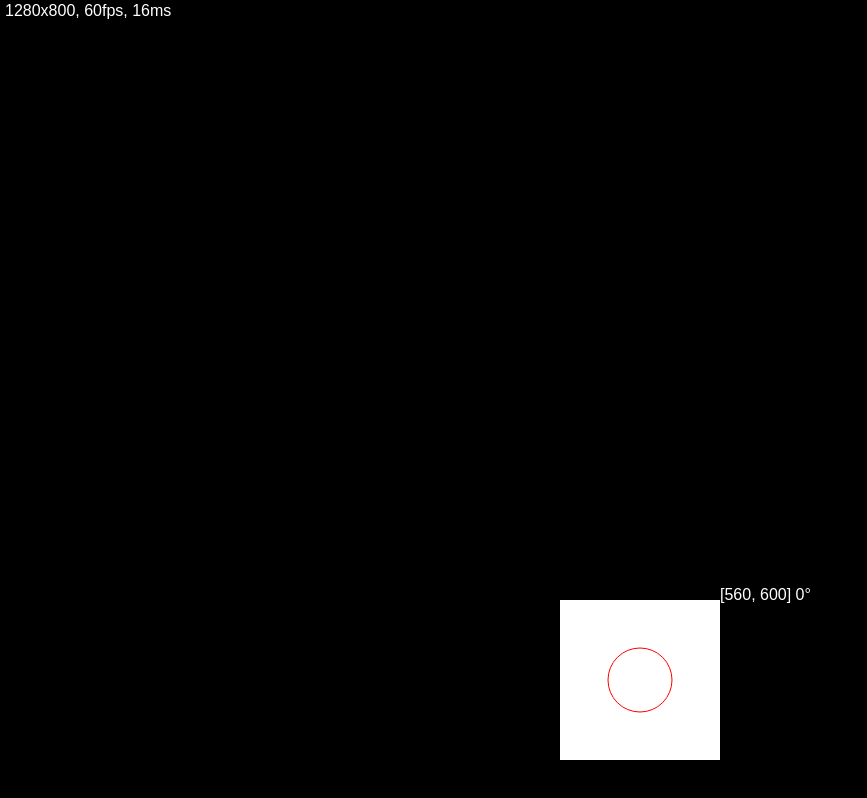
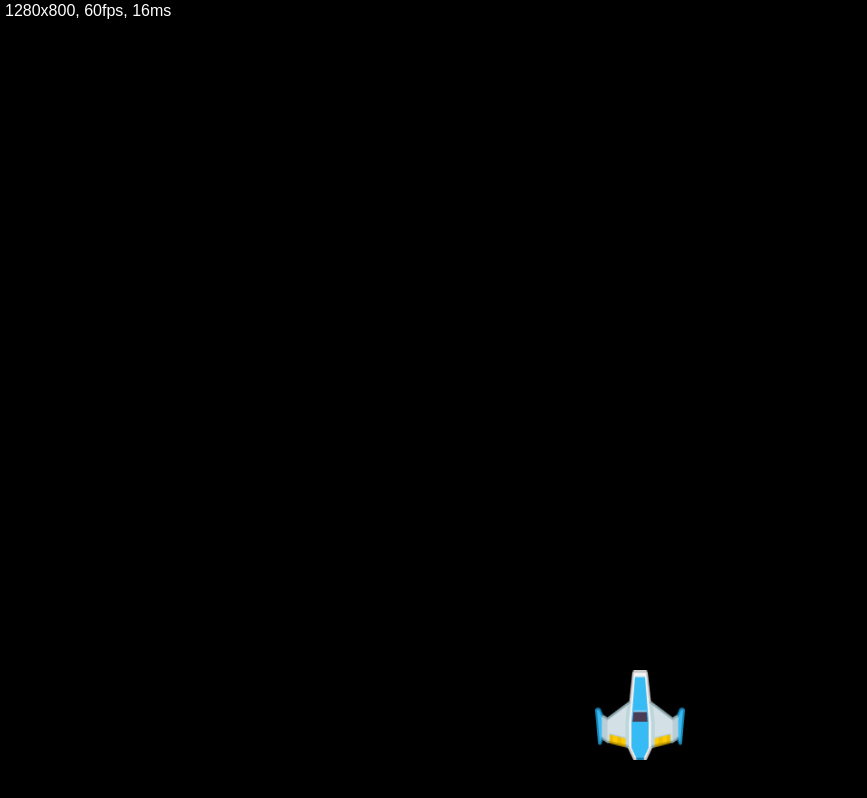
Before and after one commit to rafaelws/galactic-chaos, a website built with Vite: page index.html in a window 1280 px wide. Shown: the whole page, without its empty margins (0-867 px from the left). Built offline with nearby package versions, Linux system fonts and the light colour scheme; a web font is replaced by a local one.

Commit message:
level manager + refactor

```diff
--- a/src/common/controls/Input.ts
+++ b/src/common/controls/Input.ts
@@ -1,4 +1,4 @@
-import { Coordinate, Destroyable } from "@/common";
+import { Coordinate, Destroyable } from "@/common/meta";
 
 export type ControlState = {
   [type in ControlAction]?: ControlStateData;
--- a/src/common/controls/KeyboardAndMouse.ts
+++ b/src/common/controls/KeyboardAndMouse.ts
@@ -1,4 +1,4 @@
-import { ListenerMap, set, unset } from "@/common";
+import { ListenerMap, set, unset } from "@/common/events";
 import { ControlAction, ControlState, InputHandler } from ".";
 
 type ActionMap = { [key: string]: ControlAction };
--- a/src/common/index.ts
+++ /dev/null
@@ -1,4 +0,0 @@
-export * from "./events";
-export * from "./math";
-export * from "./meta";
-export * from "./controls";
--- a/src/common/meta.ts
+++ b/src/common/meta.ts
@@ -31,8 +31,9 @@ export interface GameState {
 }
 
 export interface Drawable {
+  isActive(): boolean;
   update(state: GameState, controls: ControlState): void;
-  draw(c: CanvasRenderingContext2D, state: GameState): void;
+  draw(c: CanvasRenderingContext2D): void;
 }
 
 export interface Destroyable {
--- a/src/index.css
+++ b/src/index.css
@@ -1,3 +1,4 @@
+/*
 :root {
   --color-a: #353535;
   --color-b: #666666;
@@ -6,14 +7,15 @@
   --color-e: #ffffff;
   --color-neon: black;
 }
+*/
 
 * {
+  margin: 0;
+  padding: 0;
   box-sizing: border-box;
 }
 
 body {
-  margin: 0;
-  padding: 0;
   font-size: 2rem;
   overflow: hidden;
 
@@ -28,10 +30,6 @@ body {
 }
 
 code {
-  font-family: source-code-pro, Menlo, Monaco, Consolas, "Courier New";
+  font-family: source-code-pro, Menlo, Monaco, Consolas, "Courier New",
+    monospace;
 }
-
-#root {
-  /* TODO - use a image or a interactive background? */
-  z-index: 1;
-}
--- /dev/null
+++ b/src/level/Level.ts
@@ -0,0 +1,11 @@
+import { Drawable } from "@/common/meta";
+
+export type Step = {
+  (): Drawable[];
+};
+
+export interface Level {
+  steps: Step[];
+  images?: string[];
+  audios?: string[];
+}
--- /dev/null
+++ b/src/level/LevelManager.ts
@@ -0,0 +1,85 @@
+import { loadImages } from "@/common/asset";
+import { ControlState } from "@/common/controls";
+import { Drawable, GameState } from "@/common/meta";
+import { Level } from "./Level";
+
+export class LevelManager {
+  private loaded = false;
+  private loading = false;
+
+  private currentLevel = -1;
+  private finalLevel = -1;
+
+  private currentStep = -1;
+  private finalStep = -1;
+
+  private drawables: Drawable[] = [];
+
+  constructor(private readonly levels: Level[]) {
+    this.nextLevel();
+  }
+
+  private nextLevel() {
+    this.loaded = false;
+    this.loading = false;
+    this.currentLevel++;
+    this.finalLevel = this.levels.length;
+    this.currentStep = -1;
+    this.finalStep = this.level.steps.length;
+  }
+
+  private step(): void {
+    if (this.currentLevel >= this.finalLevel) return;
+    if (this.currentStep < this.finalStep) {
+      this.drawables = this.level.steps[++this.currentStep]();
+    } else {
+      this.nextLevel();
+    }
+  }
+
+  private async load(): Promise<void> {
+    if (this.loading || this.loaded) return;
+
+    this.loading = true;
+
+    // TODO audio
+    const { images } = this.level;
+    if (!!images) {
+      await Promise.all(loadImages(...images));
+    }
+
+    this.loaded = true;
+    this.loading = false;
+  }
+
+  public update(state: GameState, controls: ControlState): void {
+    if (!this.loaded) {
+      this.load();
+      return;
+    }
+
+    if (this.loading) return;
+
+    let actives = [];
+    for (let i = 0; i < this.drawables.length; i++) {
+      let drawable = this.drawables[i];
+      drawable.update(state, controls);
+      if (drawable.isActive()) actives.push(drawable);
+    }
+    this.drawables = actives;
+  }
+
+  public draw(c: CanvasRenderingContext2D): void {
+    if (this.loading || !this.loaded) return;
+    for (let i = 0; i < this.drawables.length; i++) {
+      this.drawables[i].draw(c);
+    }
+    if (this.drawables.length == 0) {
+      this.step();
+    }
+  }
+
+  private get level() {
+    return this.levels[this.currentLevel];
+  }
+}
--- /dev/null
+++ b/src/level/descriptor.ts
@@ -0,0 +1,35 @@
+import { assets, getImage } from "@/common/asset";
+import { Player } from "@/objects";
+import { Level } from "./Level";
+
+function firstStep() {
+  return [new Player(getImage(assets.img.player.self))];
+}
+
+function secondStep() {
+  return [];
+}
+
+function thirdStep() {
+  return [];
+}
+
+function boss() {
+  return [];
+}
+
+export const levels: Level[] = [
+  {
+    images: [
+      assets.img.player.self,
+      assets.img.rock.brown[3],
+      assets.img.rock.brown[4],
+      assets.img.rock.brown[5],
+      assets.img.rock.brown[6],
+      assets.img.ship.level1[0],
+      assets.img.ship.level1[1],
+      assets.img.ship.level1[2],
+    ],
+    steps: [firstStep, secondStep, thirdStep, boss],
+  },
+];
--- /dev/null
+++ b/src/level/index.ts
@@ -0,0 +1,3 @@
+export * from "./descriptor";
+export * from "./Level";
+export * from "./LevelManager";
--- a/src/main.ts
+++ b/src/main.ts
@@ -1,7 +1,6 @@
 // import './style.css'
 // document.querySelector<HTMLDivElement>("#app");
 import "./index.css";
-
 import { start } from "./main/loop";
 
 start();
--- a/src/main/CanvasManager.ts
+++ b/src/main/CanvasManager.ts
@@ -1,4 +1,5 @@
-import { Destroyable, Boundaries, ListenerMap, unset, set } from "@/common";
+import { Destroyable, Boundaries } from "@/common/meta";
+import { ListenerMap, unset, set } from "@/common/events";
 
 export class CanvasManager implements Destroyable {
   public canvas: HTMLCanvasElement;
--- a/src/main/Manager.ts
+++ b/src/main/GameManager.ts
@@ -1,35 +1,28 @@
-import {
-  set,
-  unset,
-  trigger,
-  ListenerMap,
-  KeyboardAndMouse,
-  Destroyable,
-  GameState,
-  InputHandler,
-  Drawable,
-} from "@/common";
-import { Player } from "@/objects";
-
+import { set, unset, trigger, ListenerMap } from "@/common/events";
+import { KeyboardAndMouse, InputHandler } from "@/common/controls";
+import { GameState, Destroyable } from "@/common/meta";
 import { CanvasManager } from "./CanvasManager";
+import { globalDebug } from "./global-debug";
+import { LevelManager, levels } from "@/level";
 
 // const debug = import.meta.env.VITE_DEBUG;
 const debug = true;
 
-export class Manager implements Destroyable {
+export class GameManager implements Destroyable {
   private cm: CanvasManager;
+  private lm: LevelManager;
   private input: InputHandler;
 
   private started = false;
   private paused = false;
   private gameState: GameState;
+
   private listeners: ListenerMap = {};
-
-  private drawables: Drawable[] = [];
   private destroyables: Destroyable[] = [];
 
   constructor() {
     this.cm = new CanvasManager();
+    this.lm = new LevelManager(levels);
     // TODO controls will be either gamepad or keyboard/mouse
     this.input = new KeyboardAndMouse();
 
@@ -39,12 +32,12 @@ export class Manager implements Destroyable {
       worldBoundaries: { width: 0, height: 0 },
     };
 
-    this.listeners = { pause: this.pause.bind(this) };
+    this.listeners = { pause: this.handlePause.bind(this) };
     set(this.listeners);
     this.destroyables = [this.input, this.cm];
   }
 
-  private pause(ev: Event) {
+  private handlePause(ev: Event) {
     this.paused = (ev as CustomEvent).detail;
   }
 
@@ -73,46 +66,28 @@ export class Manager implements Destroyable {
 
     this.setGameState(delta);
 
-    if (!this.started) {
-      this.started = true;
-      this.drawables = [new Player()];
-    }
-
-    // TODO event stream
-
-    for (let i = 0; i < this.drawables.length; i++) {
-      this.drawables[i].update(this.gameState, controls);
-    }
+    this.lm.update(this.gameState, controls);
   }
 
   private draw() {
     this.cm.clear();
 
-    for (let i = 0; i < this.drawables.length; i++) {
-      this.drawables[i].draw(this.cm.context, this.gameState);
-    }
+    // TODO draw level
+    this.lm.draw(this.cm.context);
 
-    if (this.gameState.debug) this.globalDebug();
+    if (this.gameState.debug)
+      globalDebug(
+        this.gameState.delta,
+        this.cm.getBoundaries(),
+        this.cm.context
+      );
   }
 
   public nextFrame(delta: number) {
+    if (!this.started) this.started = true;
     if (this.paused) return;
 
     this.update(delta);
     this.draw();
   }
-
-  // TODO
-  private globalDebug() {
-    const { delta } = this.gameState;
-    const { width, height } = this.cm.getBoundaries();
-    const lines = [
-      `${width}x${height}`,
-      `${Math.floor(1000 / delta)}fps`,
-      `${Math.floor(delta)}ms`,
-    ];
-    this.cm.context.strokeStyle = "white";
-    this.cm.context.font = `${16}px sans-serif`;
-    this.cm.context.fillText(lines.join(", "), 5, 16);
-  }
 }
--- /dev/null
+++ b/src/main/global-debug.ts
@@ -0,0 +1,18 @@
+import { Boundaries } from "@/common/meta";
+
+export function globalDebug(
+  delta: number,
+  worldBoundaries: Boundaries,
+  c: CanvasRenderingContext2D
+) {
+  const { width, height } = worldBoundaries;
+  const lines = [
+    `${width}x${height}`,
+    `${Math.floor(1000 / delta)}fps`,
+    `${Math.floor(delta)}ms`,
+  ];
+  c.fillStyle = "white";
+  c.strokeStyle = "white";
+  c.font = `${16}px sans-serif`;
+  c.fillText(lines.join(", "), 5, 16);
+}
--- a/src/main/loop.ts
+++ b/src/main/loop.ts
@@ -1,12 +1,12 @@
 import { off, on } from "@/common/events";
-import { Manager } from "./Manager";
+import { GameManager } from "./GameManager";
 
 export function start() {
   let lts = 0;
   let delta = 0;
   let raf: number | undefined;
 
-  const manager = new Manager();
+  const manager = new GameManager();
 
   function loop(ts: DOMHighResTimeStamp) {
     delta = ts - lts;
@@ -19,11 +19,11 @@ export function start() {
 
   loop(0);
 
-  function quit() {
-    off("quit", quit);
+  function handleQuit() {
+    off("quit", handleQuit);
     if (raf) cancelAnimationFrame(raf);
     manager.destroy();
   }
 
-  on("quit", quit);
+  on("quit", handleQuit);
 }
--- a/src/objects/player/Player.ts
+++ b/src/objects/player/Player.ts
@@ -1,17 +1,20 @@
+import { toDeg } from "@/common/math";
+
 import {
-  toDeg,
-  Boundaries,
   Coordinate,
   GameState,
   HitBox,
   PlayerStatus,
+  Drawable,
+} from "@/common/meta";
+
+import {
   ControlState,
   ControlStateData,
   ControlAction,
-  Drawable,
-} from "@/common";
+} from "@/common/controls";
 
-import { draw } from "./drawer";
+import { drawPlayer } from "./draw-player";
 import { ProjectileManager } from "../projectile/ProjectileManager";
 
 export class Player implements Drawable {
@@ -22,7 +25,7 @@ export class Player implements Drawable {
   private rotationAngle: number = 0;
   private projectileManager: ProjectileManager;
 
-  constructor() {
+  constructor(private img: HTMLImageElement) {
     this.projectileManager = new ProjectileManager();
   }
 
@@ -101,14 +104,8 @@ export class Player implements Drawable {
   public getStatus(): PlayerStatus {
     const { x, y, width, height } = this;
     return {
-      boundaries: {
-        width,
-        height,
-      },
-      position: {
-        x,
-        y,
-      },
+      boundaries: { width, height },
+      position: { x, y },
       hitbox: this.getHitBox(),
       rotation: this.rotationAngle,
     };
@@ -119,7 +116,7 @@ export class Player implements Drawable {
 
     // TODO update width/height
     const { width, height } = state.worldBoundaries;
-    this.width = height * 0.2;
+    this.width = width * 0.07;
     this.height = this.width;
 
     // TODO
@@ -135,8 +132,13 @@ export class Player implements Drawable {
     this.projectileManager.update(state, controls);
   }
 
-  public draw(c: CanvasRenderingContext2D, state: GameState): void {
-    draw(this.getStatus(), c, state);
-    this.projectileManager.draw(c, state);
+  public draw(c: CanvasRenderingContext2D): void {
+    drawPlayer({ c, status: this.getStatus(), img: this.img });
+    this.projectileManager.draw(c);
+  }
+
+  // TODO
+  public isActive(): boolean {
+    return true;
   }
 }
--- /dev/null
+++ b/src/objects/player/draw-player.ts
@@ -0,0 +1,49 @@
+// import { toDeg } from "@/common/math";
+import { PlayerStatus } from "@/common/meta";
+
+interface DrawPlayerParams {
+  c: CanvasRenderingContext2D;
+  status: PlayerStatus;
+  img: HTMLImageElement;
+}
+
+export function drawPlayer({ c, status, img }: DrawPlayerParams): void {
+  const {
+    position: { x, y },
+    boundaries: { width, height },
+    rotation,
+    // hitbox,
+  } = status;
+
+  const cx = width * 0.5;
+  const cy = height * 0.5;
+
+  c.save();
+  c.translate(x + cx, y + cy);
+  c.rotate(rotation);
+
+  // FIXME draw player
+  // c.fillStyle = "white";
+  // c.fillRect(-cx, -cy, width, height);
+  c.drawImage(img, -cx, -cy, width, height);
+  c.closePath();
+
+  c.restore();
+
+  /*
+  // debug
+  const _y = Math.floor(y);
+  const _x = Math.floor(x);
+  const rad = Math.floor(toDeg(rotation));
+  c.strokeStyle = "red";
+  c.fillStyle = "white";
+  c.font = `${16}px sans-serif`;
+
+  // c.textAlign = "center";
+  c.fillText(`[${_x}, ${_y}] ${rad}°`, _x + width, _y);
+
+  c.beginPath();
+  c.arc(hitbox.x, hitbox.y, hitbox.radius, 0, Math.PI * 2);
+  c.stroke();
+  */
+}
--- a/src/objects/player/drawer.ts
+++ /dev/null
@@ -1,48 +0,0 @@
-import { GameState, PlayerStatus, toDeg } from "@/common";
-
-const color = "white";
-
-export function draw(
-  status: PlayerStatus,
-  c: CanvasRenderingContext2D,
-  state: GameState
-): void {
-  const {
-    position: { x, y },
-    boundaries: { width, height },
-    rotation,
-    hitbox,
-  } = status;
-
-  const cx = width * 0.5;
-  const cy = height * 0.5;
-
-  c.save();
-  c.translate(x + cx, y + cy);
-  c.rotate(rotation);
-
-  // FIXME draw player
-  // c.strokeStyle = color;
-  c.fillRect(-cx, -cy, width, height);
-  // c.drawImage(image, -cx, -cy, width, height);
-
-  c.closePath();
-
-  c.restore();
-
-  if (state.debug) {
-    const _y = Math.floor(y);
-    const _x = Math.floor(x);
-    const rad = Math.floor(toDeg(rotation));
-    c.strokeStyle = "red";
-    c.fillStyle = color;
-    c.font = `${16}px sans-serif`;
-
-    // c.textAlign = "center";
-    c.fillText(`[${_x}, ${_y}] ${rad}°`, _x + width, _y);
-
-    c.beginPath();
-    c.arc(hitbox.x, hitbox.y, hitbox.radius, 0, Math.PI * 2);
-    c.stroke();
-  }
-}
--- a/src/objects/projectile/ProjectileManager.ts
+++ b/src/objects/projectile/ProjectileManager.ts
@@ -1,10 +1,5 @@
-import {
-  Boundaries,
-  ControlState,
-  Coordinate,
-  Drawable,
-  GameState,
-} from "@/common";
+import { ControlState } from "@/common/controls";
+import { Boundaries, Coordinate, Drawable, GameState } from "@/common/meta";
 import { Projectile } from "..";
 
 export class ProjectileManager implements Drawable {
@@ -29,9 +24,14 @@ export class ProjectileManager implements Drawable {
     });
   }
 
-  public draw(c: CanvasRenderingContext2D, state: GameState) {
+  draw(c: CanvasRenderingContext2D) {
     this.projectiles.forEach((projectile) => {
-      projectile.draw(c, state);
+      projectile.draw(c);
     });
   }
+
+  // TODO
+  isActive(): boolean {
+    return true;
+  }
 }
```
Also changed, not shown: src/objects/projectile/Projectile.ts (+5 -10 lines), README.md.
